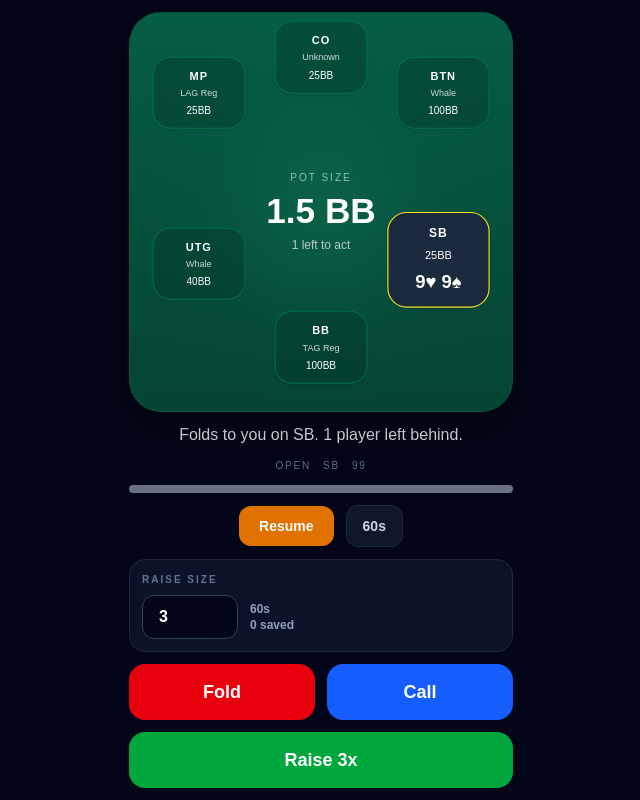
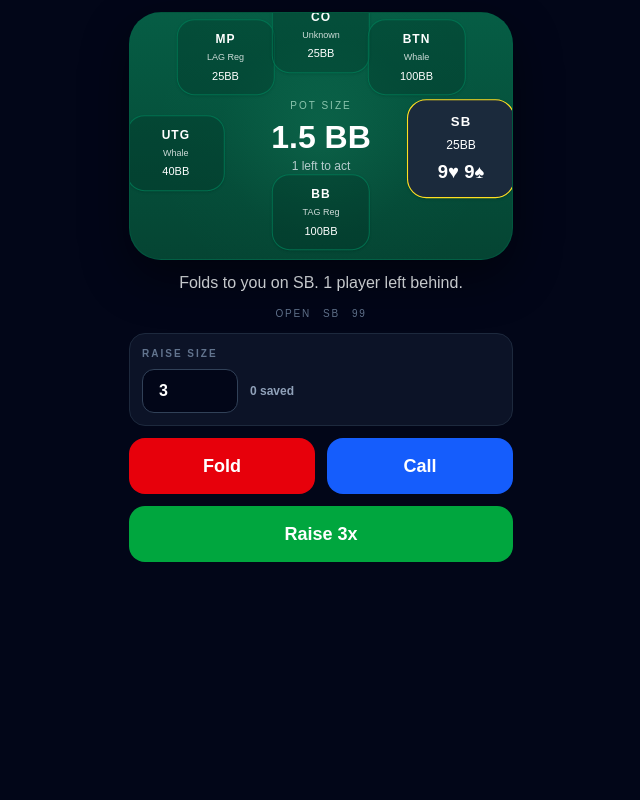
Before and after one commit to jonnyness78/poker-trainer, a Next.js app: page / in a window 1280 px wide. Shown: the whole page, without its empty margins (319-959 px from the left). Built offline with nearby package versions, Linux system fonts and the light colour scheme.

Commit message:
Refactor seat positions and simplify timer logic
Updated seat positions and removed timer functionality.

```diff
--- a/app/page.tsx
+++ b/app/page.tsx
@@ -51,12 +51,12 @@ type DecisionRecord = {
 const POSITIONS: Position[] = ['UTG', 'MP', 'CO', 'BTN', 'SB', 'BB'];
 
 const SEAT_POSITIONS: Record<Position, React.CSSProperties> = {
-  BB: { left: '50%', top: '84%' },
-  UTG: { left: '18%', top: '63%' },
-  MP: { left: '18%', top: '20%' },
-  CO: { left: '50%', top: '11%' },
-  BTN: { left: '82%', top: '20%' },
-  SB: { left: '82%', top: '63%' }
+  BB: { left: '50%', top: '81%' },
+  UTG: { left: '12%', top: '57%' },
+  MP: { left: '25%', top: '18%' },
+  CO: { left: '50%', top: '9%' },
+  BTN: { left: '75%', top: '18%' },
+  SB: { left: '88%', top: '57%' }
 };
 
 const STACKS = [25, 40, 100, 200];
@@ -434,17 +434,12 @@ function readStoredDecisions(): DecisionRecord[] {
 
 function PokerTrainer() {
   const [scenario, setScenario] = useState<Scenario | null>(null);
-  const [timeLeft, setTimeLeft] = useState(60);
-  const [timerMax, setTimerMax] = useState(60);
-  const [isPaused, setIsPaused] = useState(true);
   const [decisionCount, setDecisionCount] = useState(0);
   const [raiseSize, setRaiseSize] = useState('3');
 
   const loadNewHand = useCallback(() => {
     setScenario(generateScenario());
-    setTimeLeft(timerMax);
-    setIsPaused(true);
-  }, [timerMax]);
+  }, []);
 
   const recordDecision = useCallback((actionLabel: string) => {
     if (!scenario || typeof window === 'undefined') return;
@@ -469,25 +464,6 @@ function PokerTrainer() {
   }, []);
 
   useEffect(() => {
-    setTimeLeft(timerMax);
-  }, [timerMax]);
-
-  useEffect(() => {
-    if (isPaused || !scenario) return;
-
-    if (timeLeft <= 0) {
-      loadNewHand();
-      return;
-    }
-
-    const timeout = window.setTimeout(() => {
-      setTimeLeft((current) => current - 1);
-    }, 1000);
-
-    return () => window.clearTimeout(timeout);
-  }, [timeLeft, isPaused, scenario, loadNewHand]);
-
-  useEffect(() => {
     loadNewHand();
   }, [loadNewHand]);
 
@@ -499,7 +475,7 @@ function PokerTrainer() {
   return (
     <div className="h-[100dvh] overflow-hidden bg-slate-950 px-3 py-3 text-white">
       <div className="mx-auto flex h-full w-full max-w-sm flex-col gap-3">
-        <div className="relative flex-1 overflow-hidden rounded-[2rem] border border-emerald-800/60 bg-[linear-gradient(180deg,rgba(6,95,70,0.98),rgba(5,70,52,0.98))] shadow-[0_18px_48px_rgba(0,0,0,0.45)]">
+        <div className="relative h-[min(39vh,15.5rem)] overflow-hidden rounded-[2rem] border border-emerald-800/60 bg-[linear-gradient(180deg,rgba(6,95,70,0.98),rgba(5,70,52,0.98))] shadow-[0_18px_48px_rgba(0,0,0,0.45)]">
           <div className="absolute inset-0 bg-[radial-gradient(circle_at_center,rgba(52,211,153,0.12),rgba(16,185,129,0.02)_45%,transparent_75%)]" />
 
           {POSITIONS.map((pos) => {
@@ -528,7 +504,7 @@ function PokerTrainer() {
             return (
               <div
                 key={pos}
-                className={`absolute w-[5.8rem] rounded-[1.1rem] border px-2 py-2.5 text-center shadow-sm transition-all duration-200 ${
+                className={`absolute w-[6.15rem] rounded-[1.1rem] border px-2 py-2.5 text-center shadow-sm transition-all duration-200 ${
                   isHero
                     ? 'scale-110 border-yellow-300 bg-slate-800/95'
                     : action
@@ -540,9 +516,9 @@ function PokerTrainer() {
                   transform: 'translate(-50%, -50%)'
                 }}
               >
-                <div className="text-[11px] font-semibold tracking-[0.08em]">{pos}</div>
+                <div className="text-[12px] font-semibold tracking-[0.08em]">{pos}</div>
                 {!isHero && <div className="mt-1 text-[9px] leading-tight opacity-80">{player.type}</div>}
-                <div className="mt-1 text-[10px] font-medium">{player.stack}BB</div>
+                <div className="mt-1 text-[11px] font-medium">{player.stack}BB</div>
                 {isHero && <div className="mt-1 text-[1.05rem] font-bold">{scenario.hand.join(' ')}</div>}
                 {action && <div className="mt-1 text-[9px] font-semibold">{actionLabel}</div>}
               </div>
@@ -551,8 +527,8 @@ function PokerTrainer() {
 
           <div className="absolute left-1/2 top-1/2 w-32 -translate-x-1/2 -translate-y-1/2 text-center">
             <div className="text-[10px] uppercase tracking-[0.2em] text-emerald-100/65">Pot Size</div>
-            <div className="mt-2 text-[2.2rem] font-bold leading-none">{scenario.pot} BB</div>
-            <div className="mt-2 text-[12px] text-slate-200/80">
+            <div className="mt-2 text-[2rem] font-bold leading-none">{scenario.pot} BB</div>
+            <div className="mt-1 text-[12px] text-slate-200/80">
               {scenario.playersLeft} left to act
             </div>
           </div>
@@ -564,29 +540,6 @@ function PokerTrainer() {
           <span>{scenario.scenarioType.replaceAll('_', ' ')}</span>
           <span>{scenario.heroPos}</span>
           <span>{scenario.handLabel}</span>
-        </div>
-
-        <div>
-          <div className="h-2 w-full overflow-hidden rounded-full bg-slate-800">
-            <div
-              className={`h-full transition-all duration-1000 ${
-                isPaused ? 'bg-gray-500' : 'bg-blue-400'
-              }`}
-              style={{ width: `${(timeLeft / timerMax) * 100}%` }}
-            />
-          </div>
-
-          <div className="mt-3 flex items-center justify-center gap-3">
-            <button
-              onClick={() => setIsPaused((paused) => !paused)}
-              className="rounded-xl bg-amber-600 px-5 py-2.5 text-sm font-bold text-white"
-            >
-              {isPaused ? 'Resume' : 'Pause'}
-            </button>
-            <div className="rounded-xl border border-slate-800 bg-slate-900 px-4 py-2.5 text-sm font-semibold text-slate-300">
-              {timeLeft}s
-            </div>
-          </div>
         </div>
 
         <div className="rounded-2xl border border-slate-800 bg-slate-900/80 p-3">
@@ -604,7 +557,6 @@ function PokerTrainer() {
               className="h-11 w-24 rounded-xl border border-slate-700 bg-slate-950 px-4 text-base font-bold text-white outline-none"
             />
             <div className="text-xs font-semibold text-slate-400">
-              <div>{timeLeft}s</div>
               <div>{decisionCount} saved</div>
             </div>
           </div>
```
